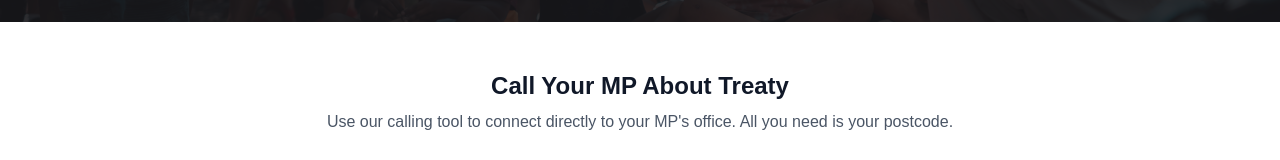
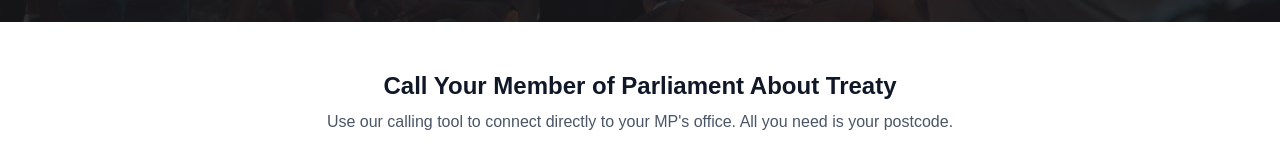
Before and after one commit to ProgNetwork/invasion-day, a Next.js app: page /actions/vic-treaty-call-your-mp in a window 1280 px wide. Shown: the part 291-451 px from the top of the page. Built offline with nearby package versions, Linux system fonts and the light colour scheme; no server answers; a web font is replaced by a local one.

Commit message:
Update SwitchboardCallMp component styling
- Made call card full-width (max-w-4xl)
- Increased text sizes for better visibility
- Enhanced contact text to text-2xl font-bold
- Added HTML formatting support for bold text
- Improved spacing and layout for better UX

```diff
--- a/src/components/SwitchboardCallMp.tsx
+++ b/src/components/SwitchboardCallMp.tsx
@@ -18,7 +18,7 @@ const SwitchboardCallMp: React.FC = () => {
       <div className="container mx-auto px-4">
         <div className="text-center mb-8">
           <h2 className="text-2xl font-bold text-gray-900 mb-2">
-            Call Your MP About Treaty
+            Call Your Member of Parliament About Treaty
           </h2>
           <p className="text-gray-600">
             Use our calling tool to connect directly to your MP's office. All you need is your postcode.
```
